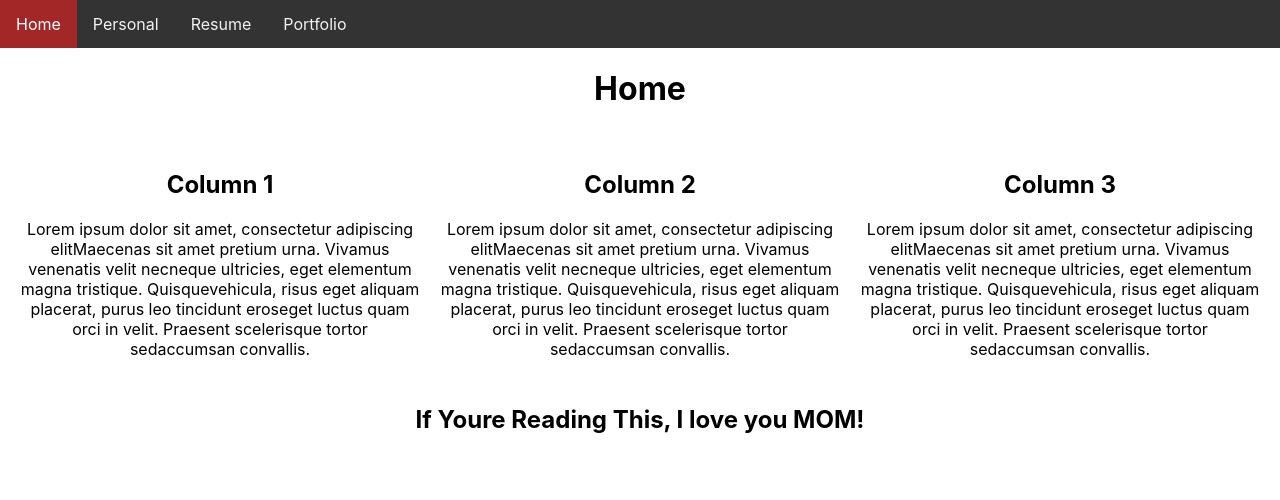
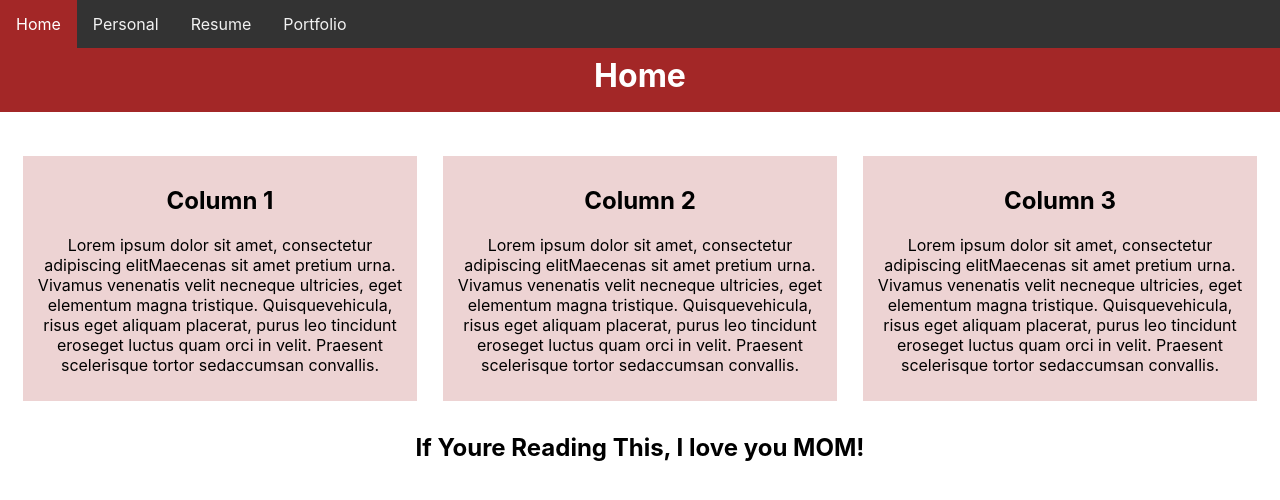
Before and after one commit to leoy94/react-amplify-portfolio, a React (Create React App) app: page / in a window 1280 px wide. Shown: the top 500 px of the page. Built offline with nearby package versions, Linux system fonts and the light colour scheme.

Commit message:
added initial stylistic features - still wireframing

```diff
--- a/src/components/Body/body.css
+++ b/src/components/Body/body.css
@@ -1,15 +1,25 @@
 * {
   box-sizing: border-box;
+}
+
+body {
+  background-size: 100%;
+  margin: 0;
+
+
+}
+
+h1 {
+  height: 8vh;
+  text-align: center;
+  padding: 1vh;
+  background-size: cover;
 }
 
 .row {
   display: flex;
   justify-content: center;
   /* align-items: stretch; */
-}
-
-body {
-  margin: 0;
 }
 
 /* Create three unequal columns that floats next to each other */
--- a/src/components/Body/body.jsx
+++ b/src/components/Body/body.jsx
@@ -1,5 +1,6 @@
 import React, { Component } from "react";
 import "./body.css";
+import homeHeader from "./home-header-1.jpg"
 
 class Body extends Component {
   state = {
@@ -23,25 +24,32 @@ class Body extends Component {
 
     }
     if(currenttab=="Home"){
-    return <h1>{currenttab}</h1>
+    return <h1 style={{backgroundColor: '#a32727', color: 'white', marginTop: '0'}}>{currenttab}</h1>
     }
     else{
-      return <h1>{currenttab}</h1>
+      return <h1 style={{color: 'white', marginTop: '0', backgroundImage: `url(${homeHeader})`, backgroundRepeat: 'no-repeat', backgroundSize: 'cover'}}>{currenttab}</h1>
     }
   }
 
-  renderColumns = () => {
+  renderColumns = (text) => {
     let columns = this.state.columns.map((column) => {
+        //************NOTSURE IF FUNCTIONAL YET */
+        if(column.text!=""){
+         //do something
+        }
         column.text = " Lorem ipsum dolor sit amet, consectetur adipiscing elit"+
         "Maecenas sit amet pretium urna. Vivamus venenatis velit nec"+
         "neque ultricies, eget elementum magna tristique. Quisque"+
         "vehicula, risus eget aliquam placerat, purus leo tincidunt eros"+
         "eget luctus quam orci in velit. Praesent scelerisque tortor sed"+
         "accumsan convallis."
+
+        let new_columntext = column.text;
+        //console.log(column.text);
       return (
-      <div className="column" id={column.id}>
+          <div className="column" id={column.id} style={{color: 'black', marginTop: '0', backgroundColor:'rgb(163,39,39, 0.20)', margin: '1%'}} >
           <h2>Column {column.id}</h2>
-         <p>{column.text}</p>
+          <p>{new_columntext}</p>
       </div>
       );
     });
@@ -65,13 +73,11 @@ class Body extends Component {
   }
 
   renderBody = () => {
-    let body_header =  this.renderHeaderTitle();
-    let body_rows = this.renderRows();
 
     return (
       <div>
-        <div>{body_header}</div>
-        <div>{body_rows}</div>
+        <div>{this.renderHeaderTitle()}</div>
+        <div>{this.renderRows()}</div>
       </div>
     );
 
```
Also changed, not shown: src/components/Body/home-header-1.jpg (added). Lines whose indentation alone changed are shown as unchanged.
